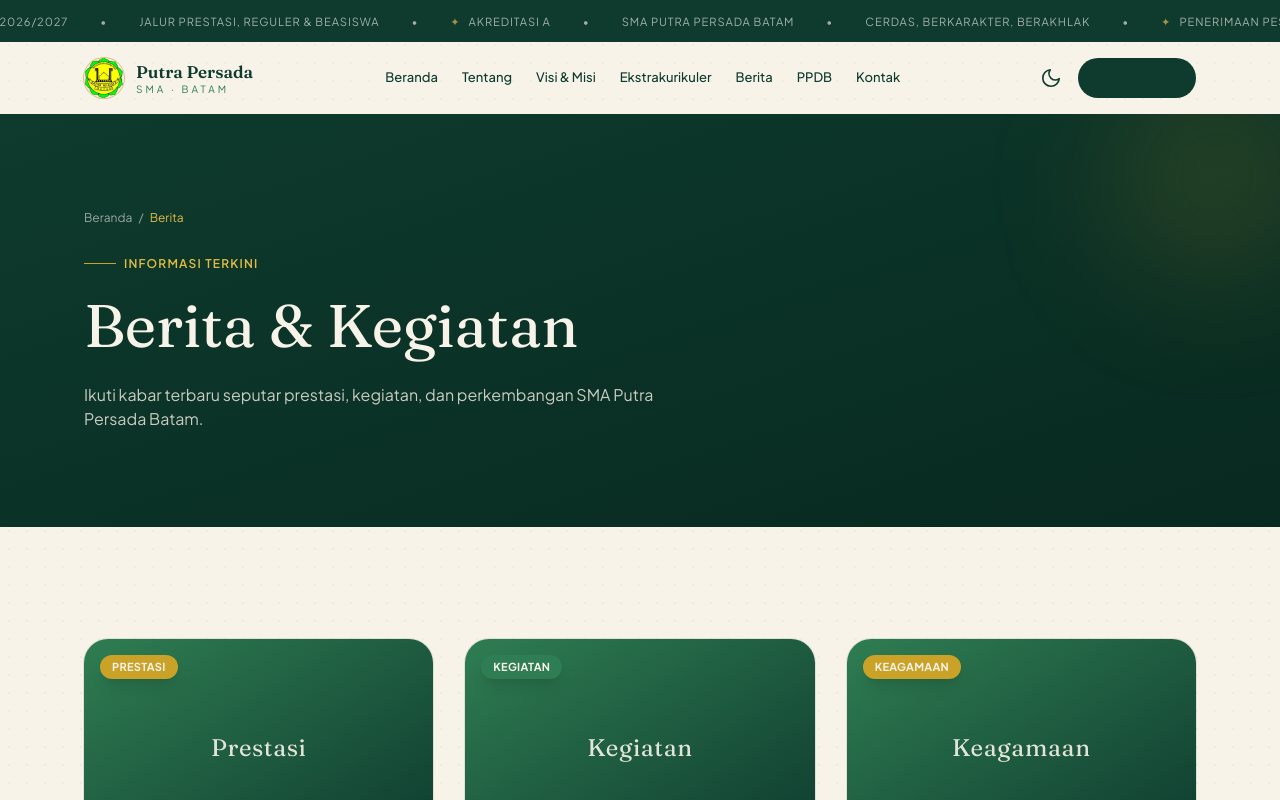
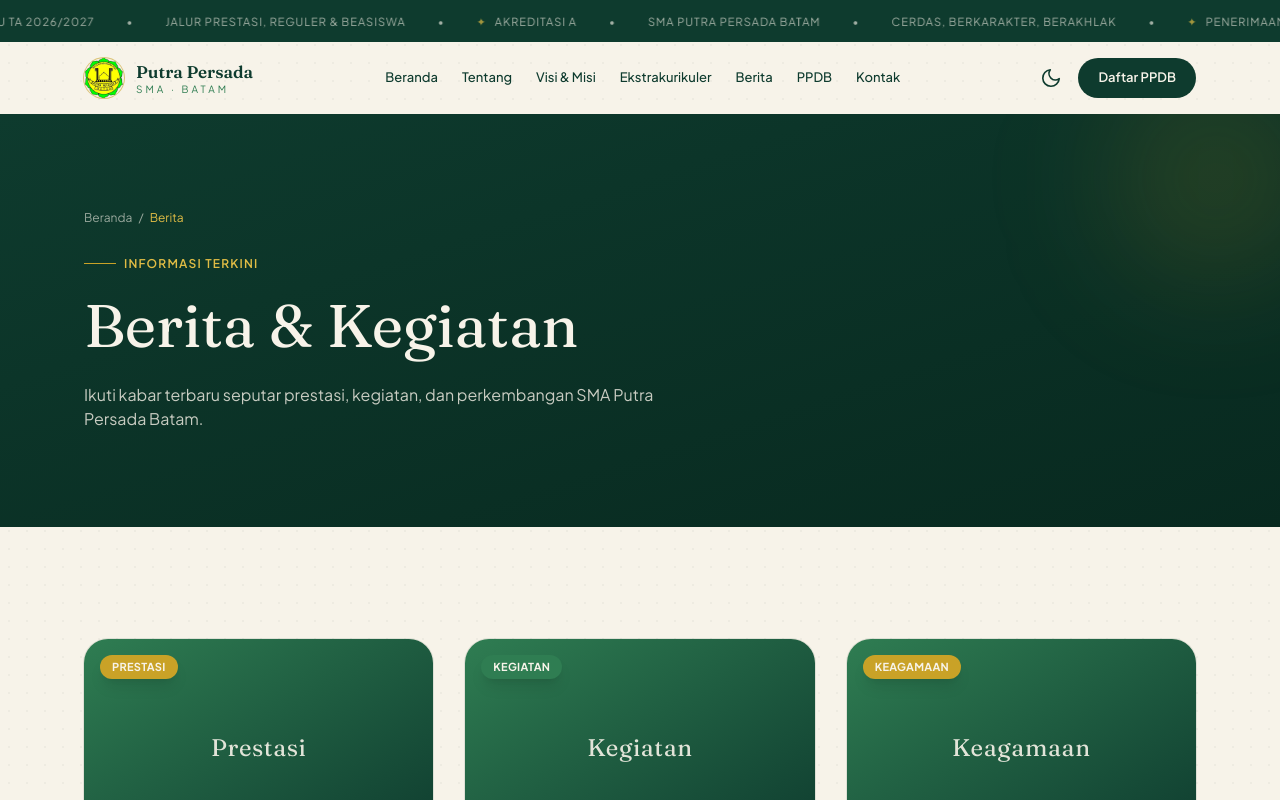
Before and after one commit to michiooo290-rgb/website-sekolah-modern, a Next.js app: page /berita in a window 1280 px wide. Shown: the top 800 px of the page. Built offline with nearby package versions, Linux system fonts and the light colour scheme; no server answers; the database is empty.

Commit message:
fix: keep PPDB button label visible across themes

```diff
--- a/public/assets/css/styles.css
+++ b/public/assets/css/styles.css
@@ -222,6 +222,11 @@ html { scroll-padding-top: 80px; }
   position:relative; overflow:hidden; isolation:isolate;
   cursor:pointer;
 }
+.highlight-btn .hl-label{ position:relative; z-index:3; }
+.header-ppdb-btn{ background:#0E3B2E !important; color:#F7F3E9 !important; }
+.header-ppdb-btn:hover{ background:#08291F !important; }
+.dark .header-ppdb-btn{ background:#C9A227 !important; color:#08291F !important; }
+.dark .header-ppdb-btn:hover{ background:#E0BC45 !important; }
 .highlight-btn .hl-spotlight{
   position:absolute; inset:0; pointer-events:none; z-index:1;
   opacity:0; transition:opacity .3s ease;
--- a/public/assets/js/shared.js
+++ b/public/assets/js/shared.js
@@ -38,14 +38,14 @@ function renderHeader(active, ppdbOpen){
           <svg class="dark:hidden" width="22" height="22" viewBox="0 0 24 24" fill="none" stroke="currentColor" stroke-width="1.8" stroke-linecap="round" stroke-linejoin="round"><path d="M21 12.79A9 9 0 1 1 11.21 3 7 7 0 0 0 21 12.79z"/></svg>
           <svg class="hidden dark:block" width="22" height="22" viewBox="0 0 24 24" fill="none" stroke="currentColor" stroke-width="1.8" stroke-linecap="round" stroke-linejoin="round"><circle cx="12" cy="12" r="4"/><path d="M12 2v2M12 20v2M4.93 4.93l1.41 1.41M17.66 17.66l1.41 1.41M2 12h2M20 12h2M6.34 17.66l-1.41 1.41M19.07 4.93l-1.41 1.41"/></svg>
         </button>
-        <a href="ppdb.php" class="highlight-btn hidden md:inline-flex items-center gap-2 bg-pine dark:bg-brass text-cream dark:text-pine-deep text-[13px] font-semibold px-5 py-2.5 rounded-full hover:bg-pine-deep dark:hover:bg-brass-light transition">${ppdbOpen ? 'Daftar PPDB' : 'Info PPDB'}</a>
+        <a href="ppdb.php" class="highlight-btn header-ppdb-btn hidden md:inline-flex items-center gap-2 text-[13px] font-semibold px-5 py-2.5 rounded-full transition"><span class="hl-label">${ppdbOpen ? 'Daftar PPDB' : 'Info PPDB'}</span></a>
         <button id="mbtn" class="md:hidden p-2 text-pine dark:text-cream"><svg width="26" height="26" fill="none" stroke="currentColor" stroke-width="1.8"><path d="M4 7h18M4 13h18M4 19h18" stroke-linecap="round"/></svg></button>
       </div>
     </div>
     <div id="mnav" class="md:hidden bg-cream dark:bg-pine-deep border-t border-pine/10 dark:border-cream/10">
       <div class="px-5 py-3 flex flex-col gap-1">
         ${NAV.map(([h,l])=>`<a href="${h}" class="mlink py-2.5 border-b border-pine/5 dark:border-cream/5">${l}</a>`).join('')}
-        <a href="ppdb.php" class="mlink mt-2 text-center bg-pine dark:bg-brass text-cream dark:text-pine-deep font-semibold py-2.5 rounded-full">${ppdbOpen ? 'Daftar PPDB' : 'Info PPDB'}</a>
+        <a href="ppdb.php" class="mlink header-ppdb-btn mt-2 text-center font-semibold py-2.5 rounded-full">${ppdbOpen ? 'Daftar PPDB' : 'Info PPDB'}</a>
       </div>
     </div>
   </header>
```
